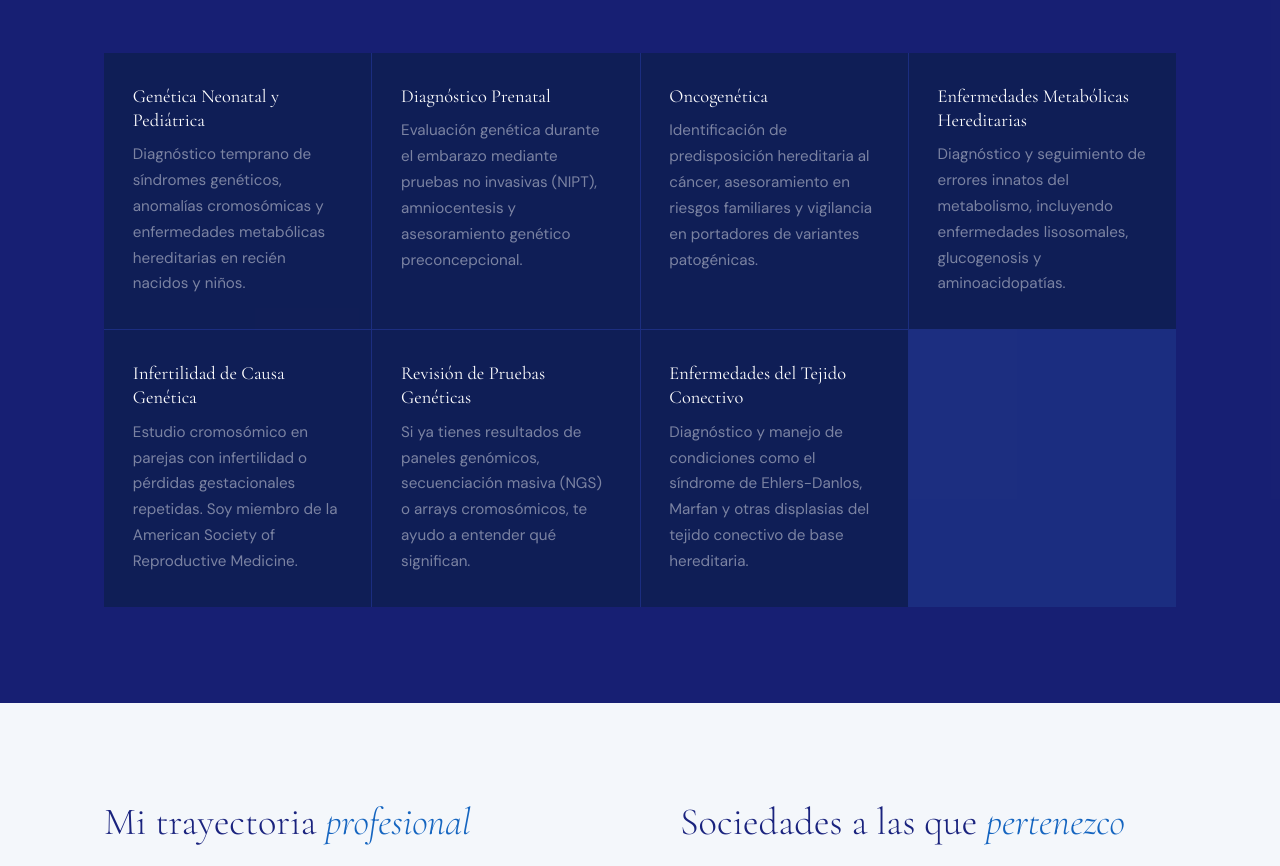
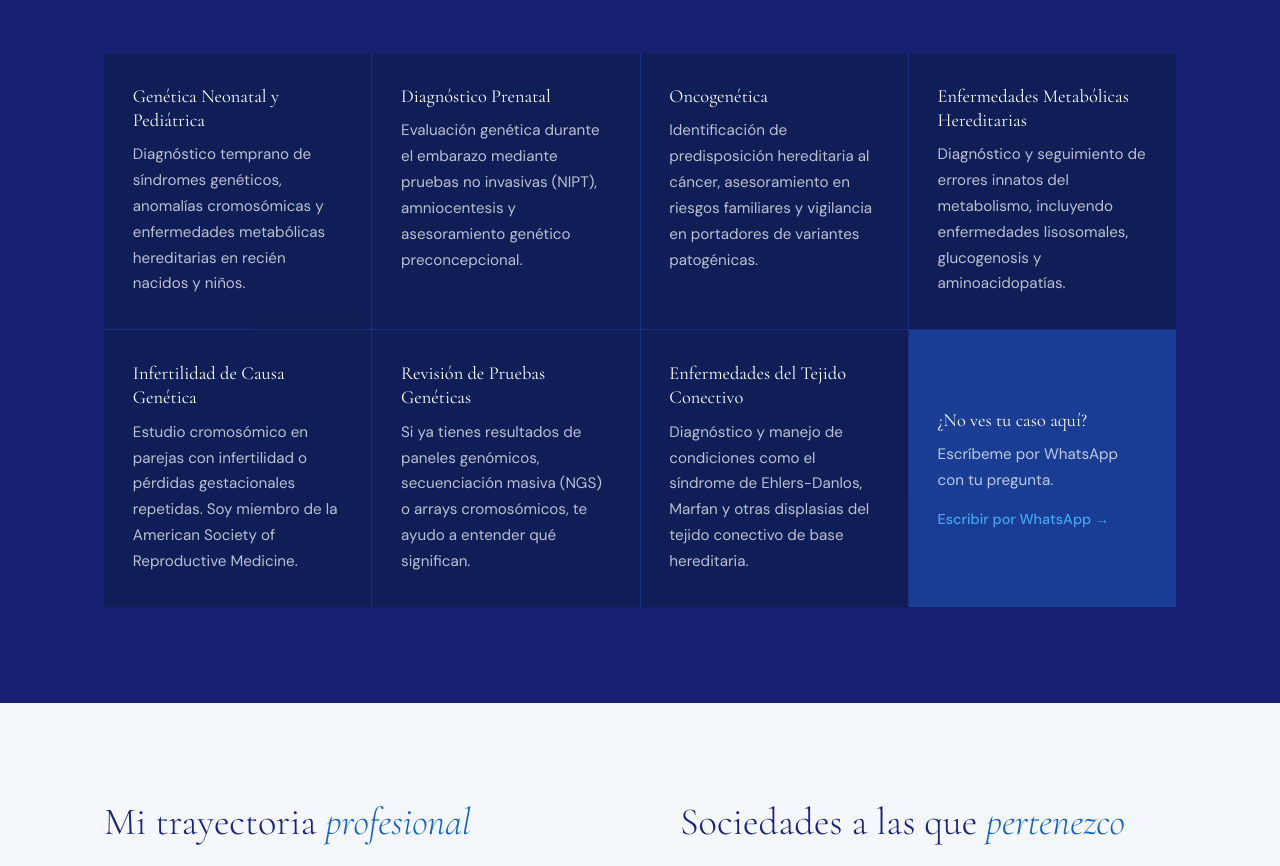
Before and after one commit to gkershe-web/dr.ronnykershenovich, a plain HTML site: page index.html in a window 1280 px wide. Shown: the part 2550-3416 px from the top of the page. Drawn offline with nearby package versions, Linux system fonts and the light colour scheme.

Commit message:
Fill empty specialties grid slot with a WhatsApp contact card
7 cards left an empty 8th cell in the 4-column grid. Adds a
'¿No ves tu caso aquí?' card linking to WhatsApp and raises card
body text opacity from 0.45 to 0.72 for contrast.

Co-Authored-By: Claude Opus 5.5 <noreply@anthropic.com>

```diff
--- a/index.html
+++ b/index.html
@@ -311,7 +311,10 @@
     font-family:'Cormorant Garamond',serif; font-size:1.15rem;
     font-weight:400; color:var(--white); line-height:1.3; margin-bottom:0.6rem;
   }
-  .esp-card p { font-size:0.8rem; color:rgba(255,255,255,0.45); line-height:1.7; }
+  .esp-card p { font-size:0.8rem; color:rgba(255,255,255,0.72); line-height:1.7; }
+  .esp-cta { display:flex; flex-direction:column; justify-content:center; text-decoration:none; background:rgba(21,101,192,0.3); -webkit-tap-highlight-color:transparent; }
+  .esp-cta-link { margin-top:1rem; font-size:0.9rem; font-weight:500; color:var(--sky); }
+  .esp-cta:active { opacity:0.85; }
 
   /* ── TRAYECTORIA ── */
   .trayectoria { background:var(--bg-light); }
@@ -829,6 +832,11 @@
         <h3><span class="lang-es">Enfermedades del Tejido Conectivo</span><span class="lang-en">Connective Tissue Diseases</span></h3>
         <p><span class="lang-es">Diagnóstico y manejo de condiciones como el síndrome de Ehlers-Danlos, Marfan y otras displasias del tejido conectivo de base hereditaria.</span><span class="lang-en">Diagnosis and management of conditions such as Ehlers-Danlos syndrome, Marfan, and other hereditary connective tissue dysplasias.</span></p>
       </div>
+      <a class="esp-card esp-cta" href="https://wa.me/525522712594" target="_blank" rel="noopener">
+        <h3><span class="lang-es">¿No ves tu caso aquí?</span><span class="lang-en">Don't see your case here?</span></h3>
+        <p><span class="lang-es">Escríbeme por WhatsApp con tu pregunta.</span><span class="lang-en">Message me on WhatsApp with your question.</span></p>
+        <span class="esp-cta-link"><span class="lang-es">Escribir por WhatsApp →</span><span class="lang-en">Message on WhatsApp →</span></span>
+      </a>
     </div>
   </div>
 </section>
```
